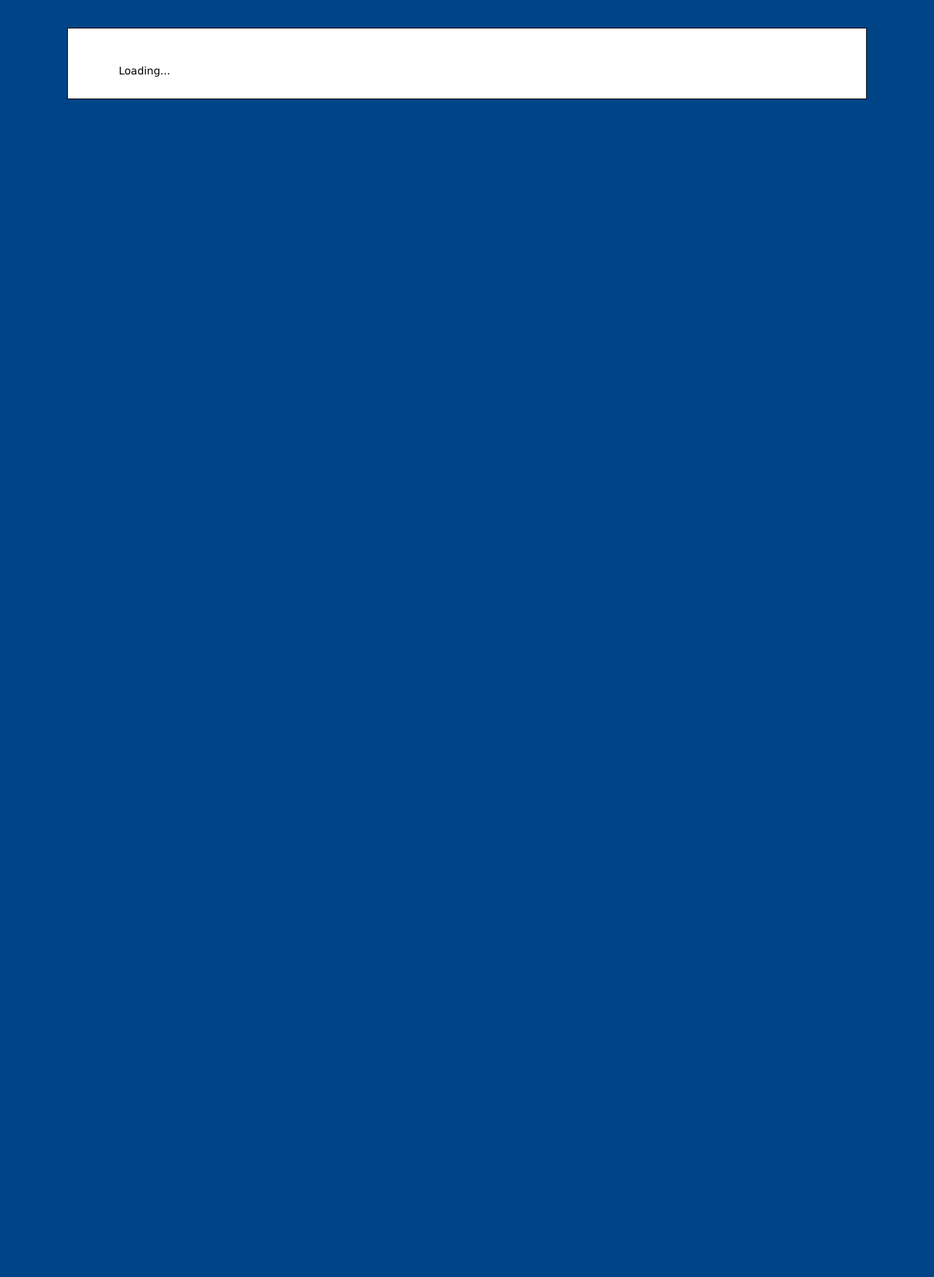
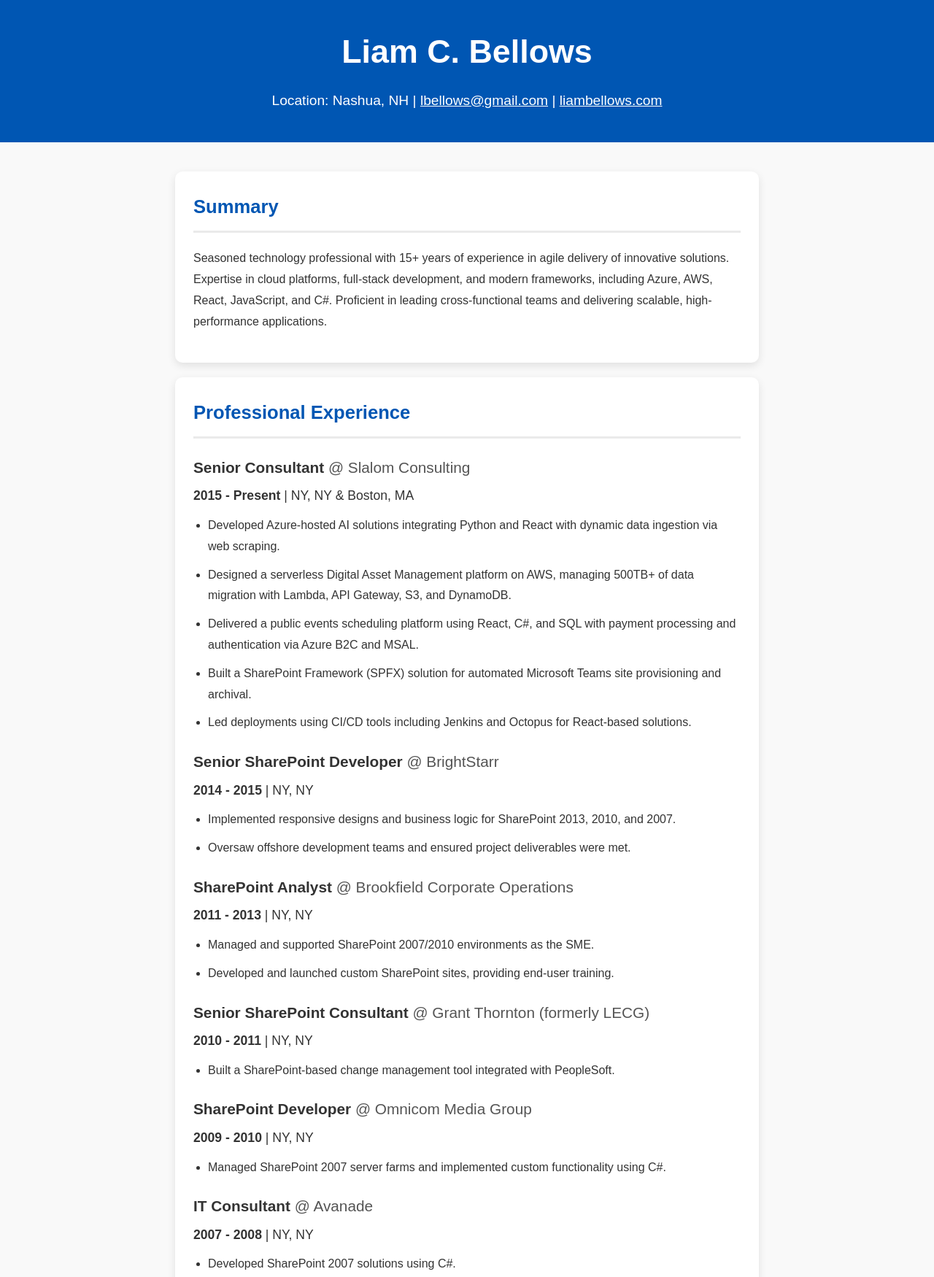
Before and after one commit to lbellows/www.liambellows.com, a website: page public/index.html in a window 1280 px wide. Shown: the top 1750 px of the page at 73% size. Before the commit the page ends 800 px from the top, so only its background shows below. Drawn offline with nearby package versions, Linux system fonts and the light colour scheme.

Commit message:
trying ai gen'd version

```diff
--- a/public/index.html
+++ b/public/index.html
@@ -1,29 +1,79 @@
 <!DOCTYPE html>
-<html>
+<html lang="en">
 <head>
-<meta http-equiv="Content-Type" content="text/html; charset=utf-8"/>
-<link rel="stylesheet" type="text/css" href="styles.css" />
-<title>Liam C. Bellows</title>
+    <meta charset="UTF-8">
+    <meta name="viewport" content="width=device-width, initial-scale=1.0">
+    <title>Liam C. Bellows - Resume</title>
+    <link rel="stylesheet" href="styles.css">
 </head>
 <body>
-<div id="main">
-  <div id="content">
-  Loading...
-  </div>
+    <header>
+        <h1>Liam C. Bellows</h1>
+        <p>Location: Nashua, NH | <a href="mailto:lbellows@gmail.com">lbellows@gmail.com</a> | <a href="http://liambellows.com">liambellows.com</a></p>
+    </header>
+    <div class="container">
+    <section id="summary">
+        <h2>Summary</h2>
+        <p>Seasoned technology professional with 15+ years of experience in agile delivery of innovative solutions. Expertise in cloud platforms, full-stack development, and modern frameworks, including Azure, AWS, React, JavaScript, and C#. Proficient in leading cross-functional teams and delivering scalable, high-performance applications.</p>
+    </section>
+    <section id="employment">
+        <h2>Professional Experience</h2>
+        <article>
+            <h3>Senior Consultant <span>@ Slalom Consulting</span></h3>
+            <p><strong>2015 - Present</strong> | NY, NY & Boston, MA</p>
+            <ul>
+                <li>Developed Azure-hosted AI solutions integrating Python and React with dynamic data ingestion via web scraping.</li>
+                <li>Designed a serverless Digital Asset Management platform on AWS, managing 500TB+ of data migration with Lambda, API Gateway, S3, and DynamoDB.</li>
+                <li>Delivered a public events scheduling platform using React, C#, and SQL with payment processing and authentication via Azure B2C and MSAL.</li>
+                <li>Built a SharePoint Framework (SPFX) solution for automated Microsoft Teams site provisioning and archival.</li>
+                <li>Led deployments using CI/CD tools including Jenkins and Octopus for React-based solutions.</li>
+            </ul>
+        </article>
+        <article>
+            <h3>Senior SharePoint Developer <span>@ BrightStarr</span></h3>
+            <p><strong>2014 - 2015</strong> | NY, NY</p>
+            <ul>
+                <li>Implemented responsive designs and business logic for SharePoint 2013, 2010, and 2007.</li>
+                <li>Oversaw offshore development teams and ensured project deliverables were met.</li>
+            </ul>
+        </article>
+        <article>
+            <h3>SharePoint Analyst <span>@ Brookfield Corporate Operations</span></h3>
+            <p><strong>2011 - 2013</strong> | NY, NY</p>
+            <ul>
+                <li>Managed and supported SharePoint 2007/2010 environments as the SME.</li>
+                <li>Developed and launched custom SharePoint sites, providing end-user training.</li>
+            </ul>
+        </article>
+        <article>
+            <h3>Senior SharePoint Consultant <span>@ Grant Thornton (formerly LECG)</span></h3>
+            <p><strong>2010 - 2011</strong> | NY, NY</p>
+            <ul>
+                <li>Built a SharePoint-based change management tool integrated with PeopleSoft.</li>
+            </ul>
+        </article>
+        <article>
+            <h3>SharePoint Developer <span>@ Omnicom Media Group</span></h3>
+            <p><strong>2009 - 2010</strong> | NY, NY</p>
+            <ul>
+                <li>Managed SharePoint 2007 server farms and implemented custom functionality using C#.</li>
+            </ul>
+        </article>
+        <article>
+            <h3>IT Consultant <span>@ Avanade</span></h3>
+            <p><strong>2007 - 2008</strong> | NY, NY</p>
+            <ul>
+                <li>Developed SharePoint 2007 solutions using C#.</li>
+            </ul>
+        </article>
+    </section>
+    <section id="education">
+        <h2>Education</h2>
+        <p><strong>BS in Computer Science</strong> | Binghamton University | 2002 - 2006 | Vestal, NY</p>
+    </section>
 </div>
-<script src="https://code.jquery.com/jquery-3.1.1.min.js"></script>
-<script src="html-docx.js"></script>
-<script src="https://cdnjs.cloudflare.com/ajax/libs/showdown/1.8.2/showdown.min.js"></script>
-<script>
-$(function(){
-  $.get('/index.md').then(function(res) {
-
-    var converter = new showdown.Converter();
-    var mdHtml = converter.makeHtml(res);
-    $('#content').html(mdHtml);
-
-  })
-})
-</script>
+<footer>
+    <p>&copy; 2024 Liam C. Bellows. All rights reserved.</p>
+</footer>
 </body>
 </html>
--- a/public/styles.css
+++ b/public/styles.css
@@ -1,48 +1,104 @@
-body{
-	font-family: verdana, sans-serif;
-	background-color: #004488;
-	font-size: 90%;
-	padding-top: 30px;
+/* General Styles */
+body {
+    font-family: Arial, sans-serif;
+    line-height: 1.8;
+    margin: 0;
+    padding: 0;
+    background-color: #f9f9f9;
+    color: #333;
 }
 
-h2{
-	color: #004488;
-	text-align: center;
-	margin-left: -40px;
+/* Centered Layout */
+.container {
+    max-width: 800px;
+    margin: 0 auto;
+    padding: 20px;
 }
 
-h3{
-	margin-left: -40px;
-	border-bottom: 1px solid black;
+/* Header Styles */
+header {
+    text-align: center;
+    background-color: #0056b3;
+    color: white;
+    padding: 30px 10px;
+    margin-bottom: 20px;
 }
 
-h4{	margin-bottom: 2px;}
-
-ul{	margin-top: 5px;}
-
-p.date{
-	font-style: italic;
-	font-size: 12px;
-	margin: 0;
+header h1 {
+    margin: 0;
+    font-size: 2.8em;
 }
 
-p.center{
-	border-top:1px solid black;
-	text-align: center;
-	font-size: 12px;
+header p {
+    margin: 10px 0;
+    font-size: 1.2em;
 }
 
-#main{
-	padding: 10px;
-	border: 1px solid black;
-	background-color: white;
-	width: 85%;
-	margin: 0 auto;
+header a {
+    color: white;
+    text-decoration: underline;
 }
 
-#content{ padding: 40px 20px 20px 60px;}
+/* Section Styles */
+section {
+    background: white;
+    border-radius: 10px;
+    padding: 25px;
+    margin-bottom: 20px;
+    box-shadow: 0 4px 12px rgba(0, 0, 0, 0.1);
+}
 
-a:link{color: blue;}
-a:hover{color: red;}
-a:visited{color: blue;}
-a:active{color: red;}
+section h2 {
+    margin-top: 0;
+    color: #0056b3;
+    border-bottom: 3px solid #eaeaea;
+    padding-bottom: 10px;
+    font-size: 1.6em;
+}
+
+/* Article Styles */
+article {
+    margin-bottom: 20px;
+}
+
+article h3 {
+    margin: 0;
+    font-size: 1.3em;
+    color: #333;
+}
+
+article span {
+    font-weight: normal;
+    color: #555;
+    font-size: 1em;
+}
+
+article p {
+    margin: 5px 0;
+    font-size: 1.1em;
+}
+
+article ul {
+    list-style-type: disc;
+    margin: 10px 0 0 20px;
+    padding: 0;
+}
+
+article ul li {
+    margin-bottom: 10px;
+}
+
+/* Footer Styles */
+footer {
+    text-align: center;
+    padding: 15px;
+    background-color: #0056b3;
+    color: white;
+    margin-top: 30px;
+    font-size: 1em;
+}
+
+footer a {
+    color: white;
+    text-decoration: underline;
+}
--- /dev/null
+++ b/public/styles.old.css
@@ -0,0 +1,48 @@
+body{
+	font-family: verdana, sans-serif;
+	background-color: #004488;
+	font-size: 90%;
+	padding-top: 30px;
+}
+
+h2{
+	color: #004488;
+	text-align: center;
+	margin-left: -40px;
+}
+
+h3{
+	margin-left: -40px;
+	border-bottom: 1px solid black;
+}
+
+h4{	margin-bottom: 2px;}
+
+ul{	margin-top: 5px;}
+
+p.date{
+	font-style: italic;
+	font-size: 12px;
+	margin: 0;
+}
+
+p.center{
+	border-top:1px solid black;
+	text-align: center;
+	font-size: 12px;
+}
+
+#main{
+	padding: 10px;
+	border: 1px solid black;
+	background-color: white;
+	width: 85%;
+	margin: 0 auto;
+}
+
+#content{ padding: 40px 20px 20px 60px;}
+
+a:link{color: blue;}
+a:hover{color: red;}
+a:visited{color: blue;}
+a:active{color: red;}
--- a/public/styles2.css
+++ /dev/null
@@ -1,66 +0,0 @@
-body {
-    font-family: 'Arial', sans-serif;
-    margin: 0;
-    padding: 0;
-    line-height: 1.6;
-    background-color: #f4f4f4;
-    color: #333;
-
-}
-
-header {
-    background-color: #007acc;
-    color: white;
-    text-align: center;
-    padding: 20px 0;
-}
-
-header h1 {
-    margin: 0;
-    font-size: 2rem;
-}
-
-header p {
-    margin: 5px 0;
-}
-
-header a {
-    color: #ffffff;
-    text-decoration: none;
-    font-weight: bold;
-}
-
-section {
-    margin: 20px;
-    padding: 20px;
-    background: #ffffff;
-    border-radius: 5px;
-    box-shadow: 0 2px 5px rgba(0, 0, 0, 0.1);
-}
-
-section h2 {
-    margin-top: 0;
-    color: #007acc;
-}
-
-ul {
-    padding-left: 20px;
-}
-
-ul li {
-    margin-bottom: 10px;
-}
-
-article {
-    margin-bottom: 20px;
-}
-
-article h3 {
-    font-size: 1.2rem;
-    margin-bottom: 5px;
-}
-
-article h3 span {
-    font-weight: normal;
-    color: #555;
-}
```
Also changed, not shown: public/index.old.html (added, +29 -0 lines), public/index2.html (deleted, +0 -79 lines).
